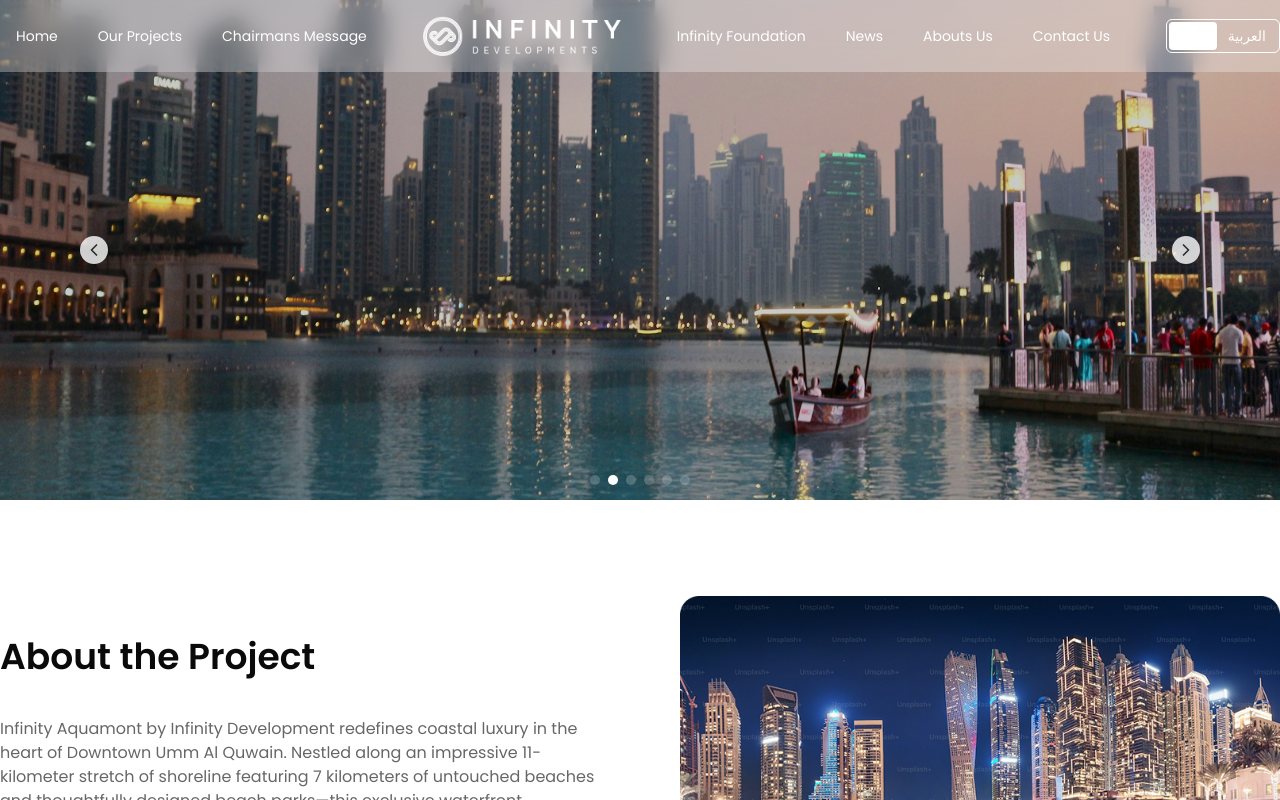
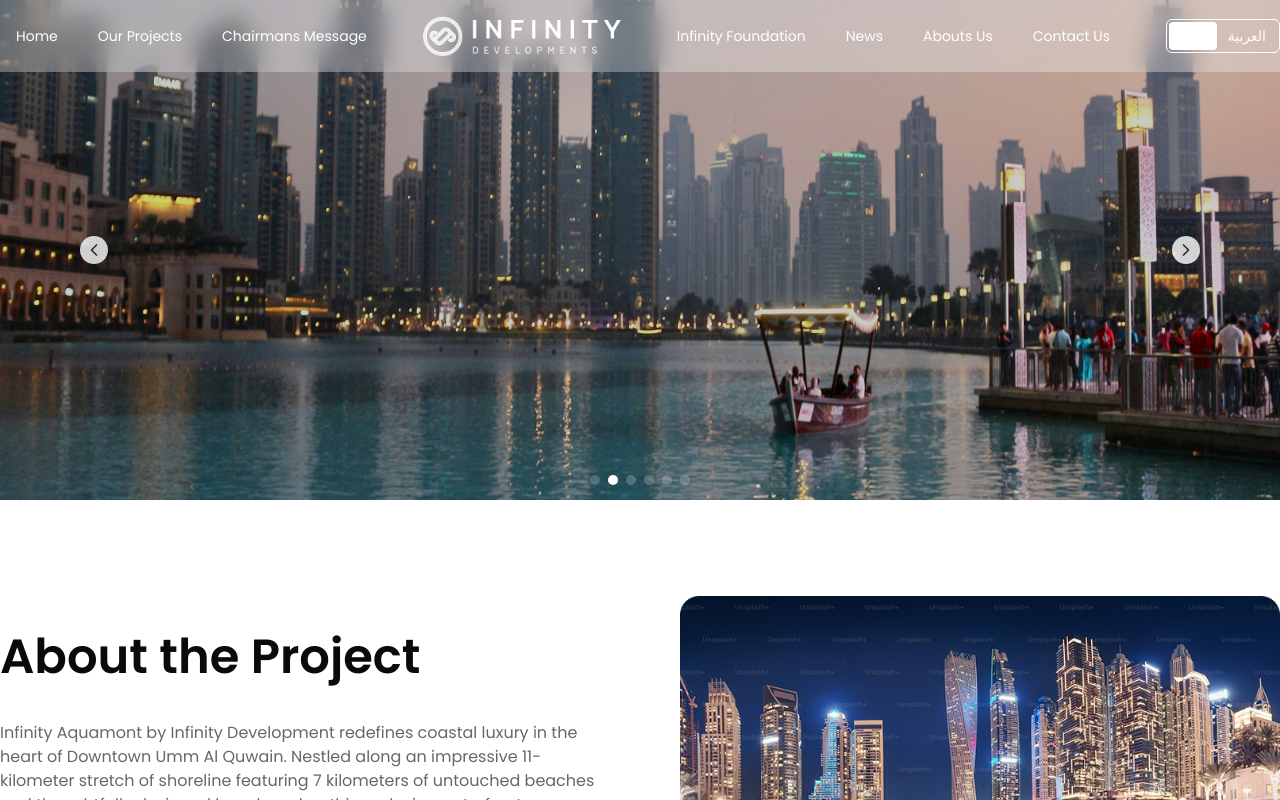
Before and after one commit to solaiman-siam/infinity-developments, a Next.js app: page /projects/1 in a window 1280 px wide. Shown: the top 800 px of the page. Built offline with nearby package versions, Linux system fonts and the light colour scheme; a web font is replaced by a local one.

Commit message:
some fixing on footer

```diff
--- a/src/components/project-details/AboutProject.tsx
+++ b/src/components/project-details/AboutProject.tsx
@@ -8,7 +8,7 @@ const AboutProject = () => {
       <Container>
         <div className="flex items-center gap-20">
           <div className="flex w-1/2 flex-col gap-4">
-            <h3 className="text-4xl font-semibold pb-6">About the Project</h3>
+            <h3 className="text-5xl font-semibold pb-6">About the Project</h3>
             <p className="text-black/60">
               <p className="pb-2">
               Infinity Aquamont by Infinity Development redefines coastal luxury
--- a/src/components/shared/Footer.tsx
+++ b/src/components/shared/Footer.tsx
@@ -25,7 +25,7 @@ const Footer = () => {
               <h3 className=" text-lg pb-2 text-white/90">Follow us</h3>
               <div className="flex items-center gap-4">
                 <FaInstagram className="size-7 text-white/90 cursor-pointer" />
-                <Mail strokeWidth={1.5} className="size-7 text-white/90 cursor-pointer" />
+                <Mail strokeWidth={1.8} className="size-7 text-white/90 cursor-pointer" />
                 <FaWhatsapp className="size-7 text-white/90 cursor-pointer" />
               </div>
             </div>
```
